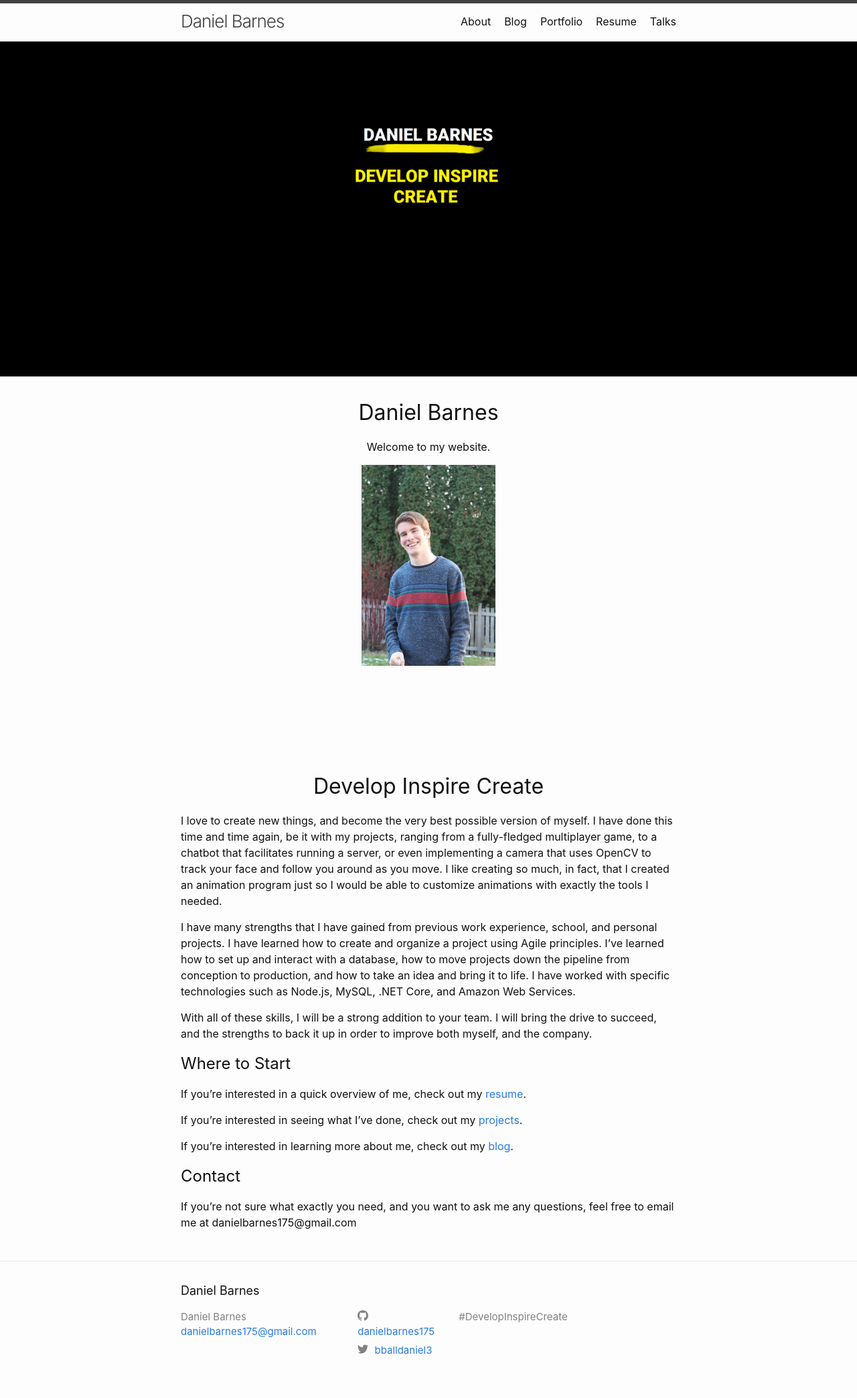
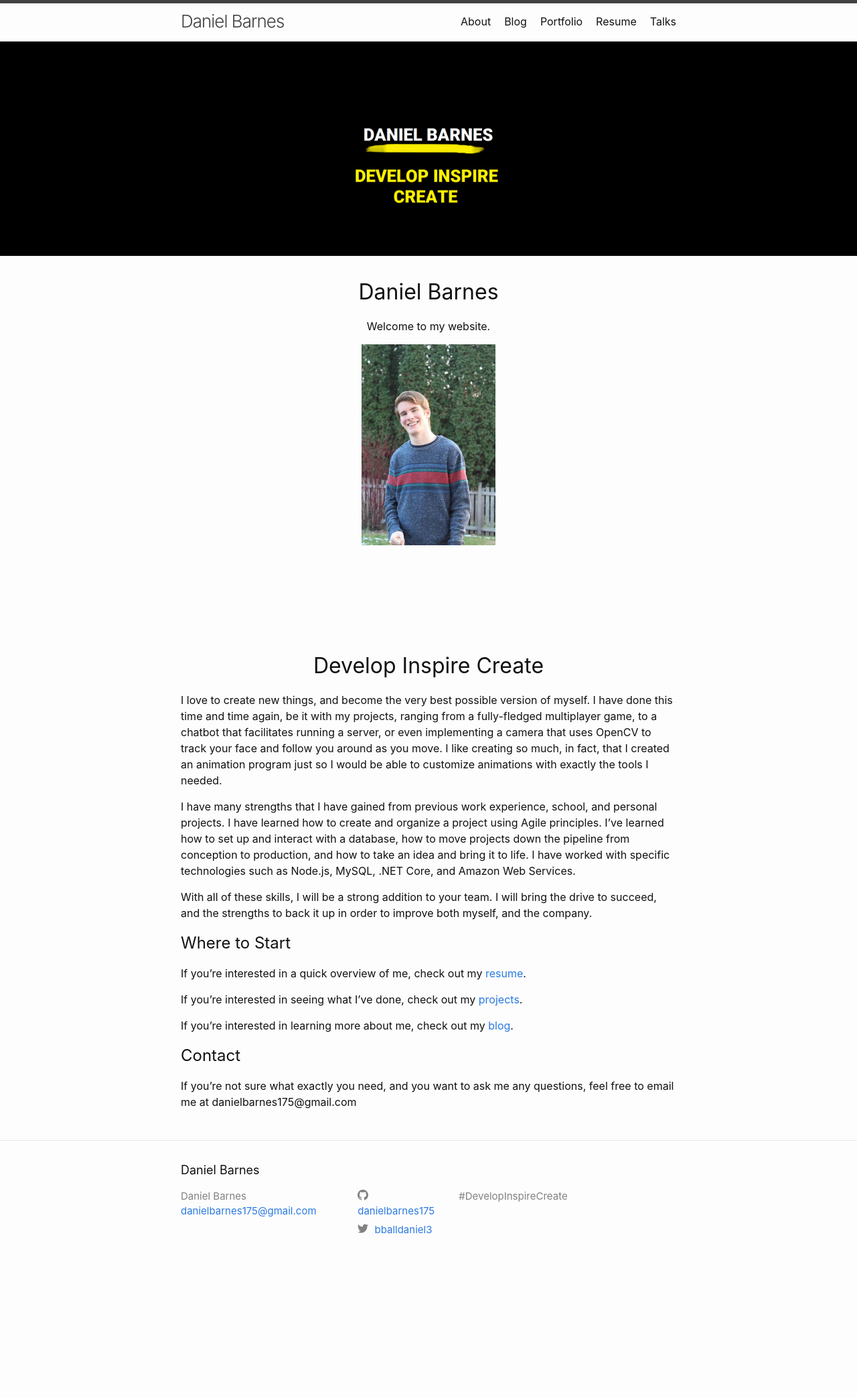
Before and after one commit to danielbarnes175/danielbarnes175.github.io, a Jekyll site: the page built from index.markdown, in a window 1280 px wide. Shown: the whole page at 67% size. Built offline with Jekyll 4.4.1, drawn with Linux system fonts in a browser that asks for light colours; after the commit the page ends 1907 px from its top, so only the background shows below that.

Commit message:
Fix height on spacer on home page

```diff
--- a/_layouts/defaultspace.html
+++ b/_layouts/defaultspace.html
@@ -6,7 +6,7 @@
   <body>
 
     {%- include header.html -%}
-    <div style="background: #000000; width: 100%; height: 500px; justify-content: center;">
+    <div style="background: #000000; width: 100%; height: auto; justify-content: center;">
       <center>
       <img src="assets/img/dic.png" alt="Develop Inspire Create" width=25%>
       </center>
```
